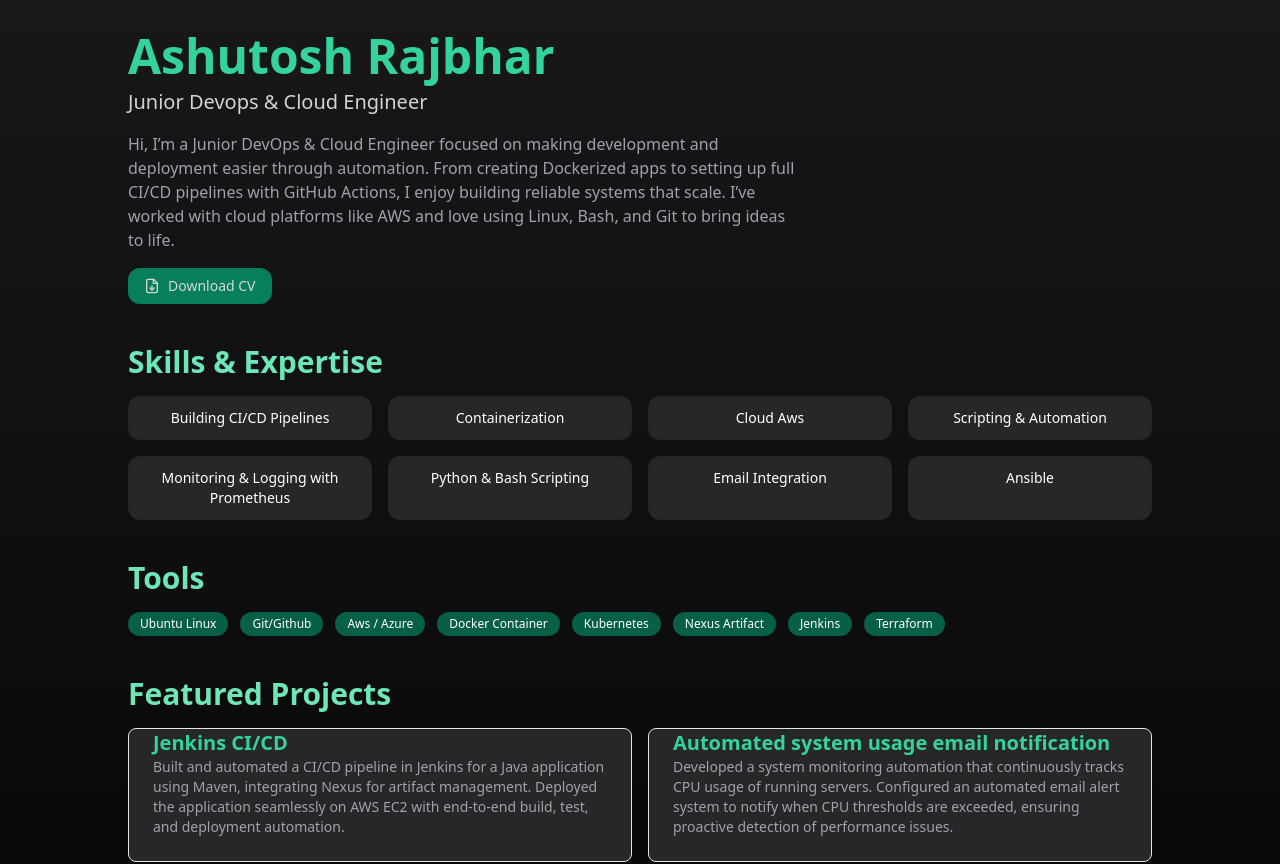
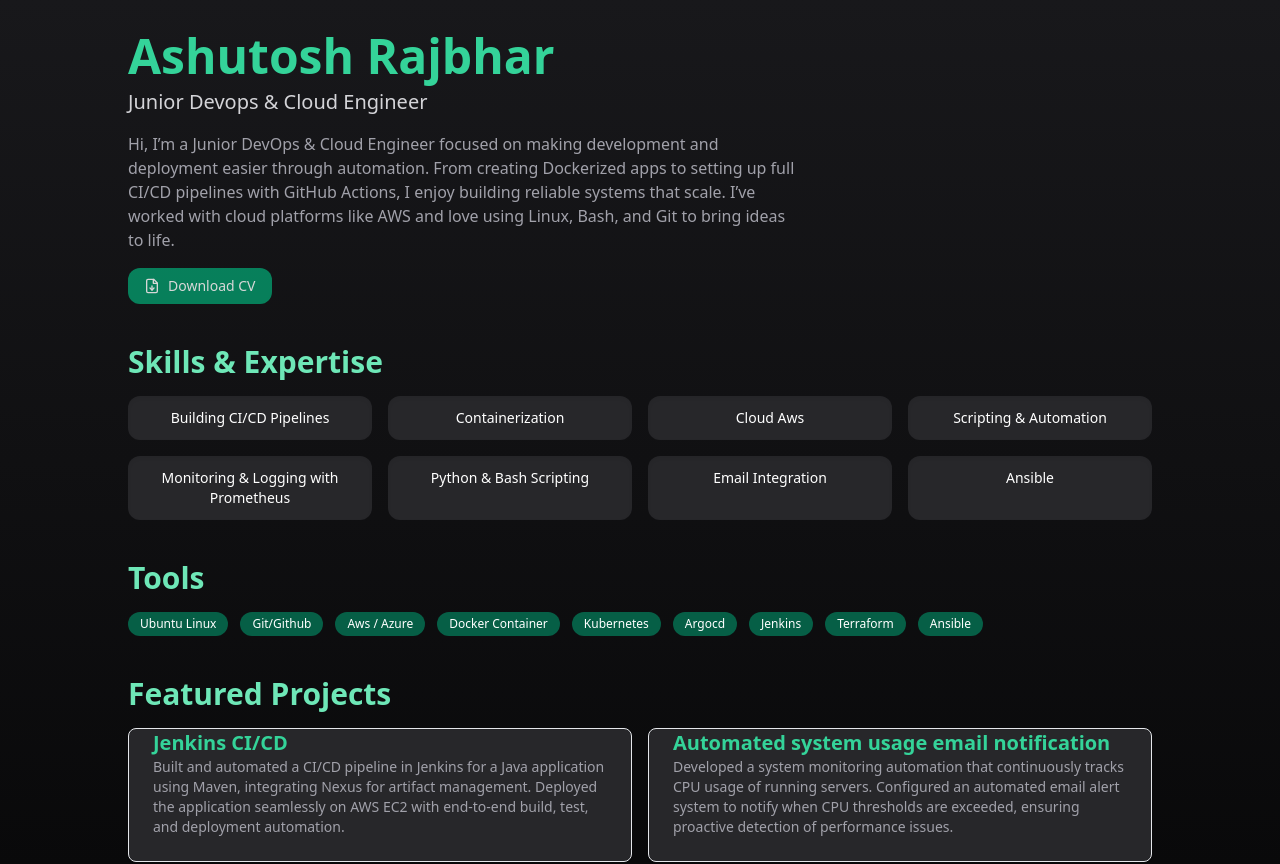
Before and after one commit to ARajbhar007/final-portfolio, a React (Vite) app: page / in a window 1280 px wide. Shown: the top 864 px of the page. Built offline with nearby package versions, Linux system fonts and the light colour scheme.

Commit message:
tool add

```diff
--- a/Devops_Ashutosh.jsx
+++ b/Devops_Ashutosh.jsx
@@ -19,7 +19,7 @@ const portfolio = {
     "Ansible"
   ],
   tools: [
-    "Ubuntu Linux", "Git/Github", "Aws / Azure", "Docker Container", "Kubernetes", "Nexus Artifact", "Jenkins", "Terraform"
+    "Ubuntu Linux", "Git/Github", "Aws / Azure", "Docker Container", "Kubernetes", "Argocd", "Jenkins", "Terraform", "Ansible"
   ],
   socialLinks: {
     website: "https://final-portfolio-nine-zeta.vercel.app/",
```
